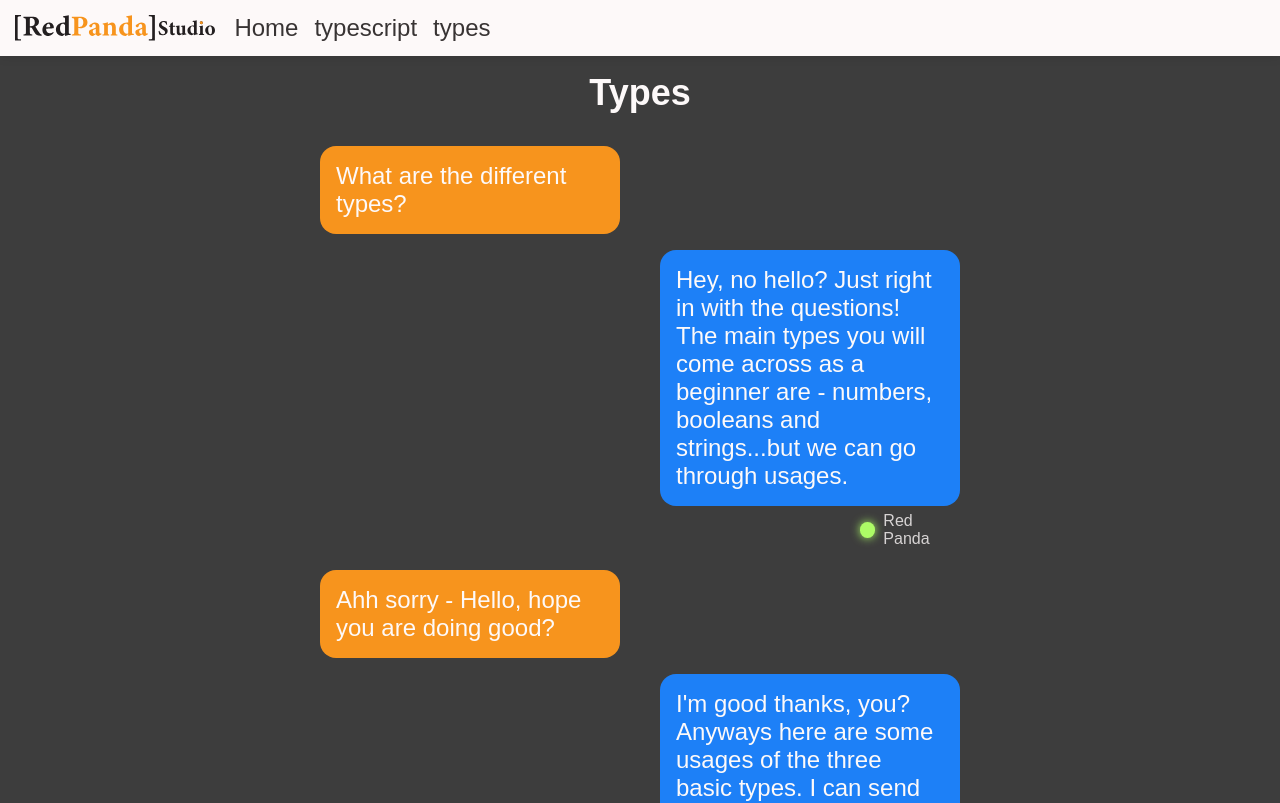
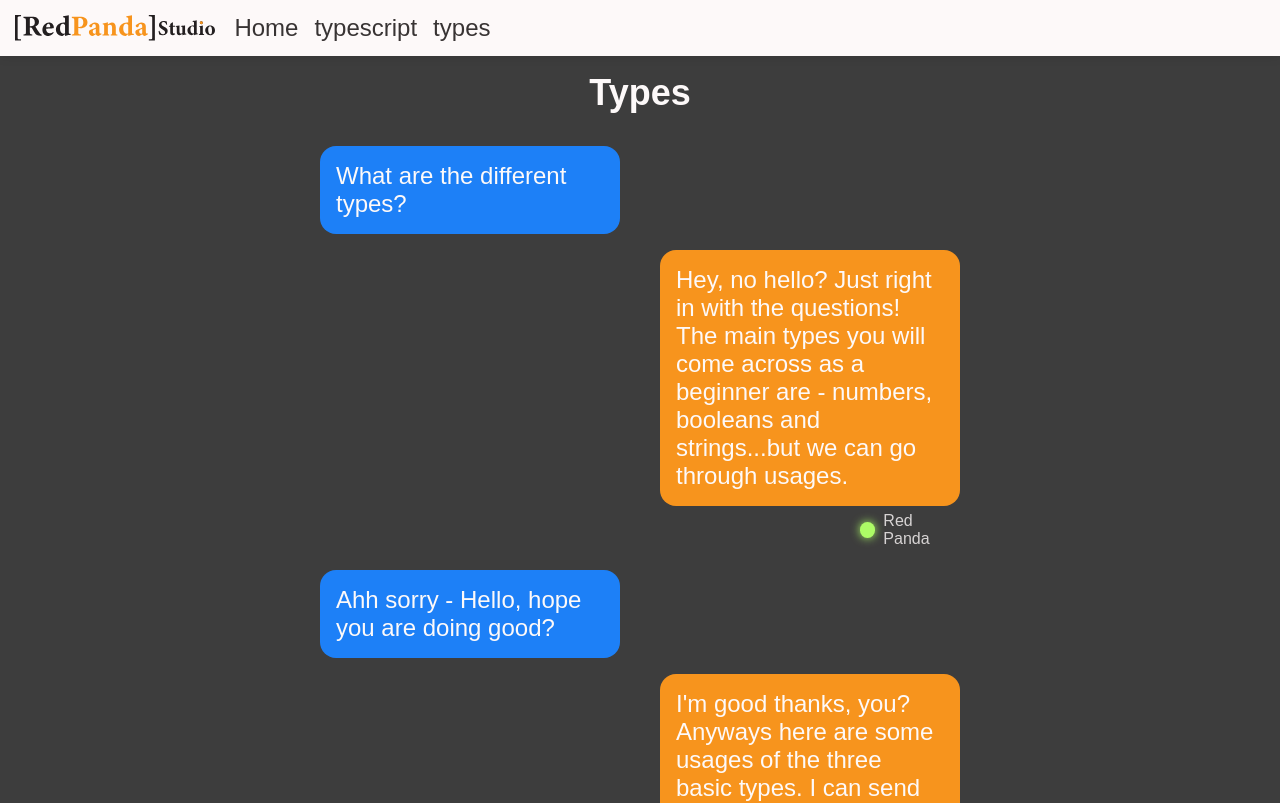
Before and after one commit to TimothyRedPanda/red-panda-portfolio, a Next.js app: page /types in a window 1280 px wide. Shown: the top 803 px of the page. Built offline with nearby package versions, Linux system fonts and the light colour scheme; a web font is replaced by a local one.

Commit message:
Colors of speech bubbles make more sense now

```diff
--- a/src/components/textBox/textBox.module.scss
+++ b/src/components/textBox/textBox.module.scss
@@ -10,11 +10,11 @@
 
 .textBox {
   align-self: flex-start;
-  background: #F7941D;
+  background: #1D80F7;
 }
 .textBox2 {
   align-self: flex-end;
-  background: #1D80F7;
+  background: #F7941D;
 }
 
 .textContainer {
```
